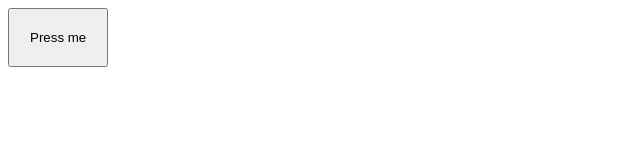
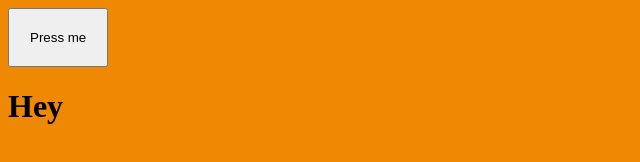
Before and after one commit to rajchatterz/ColorChangingApp, a plain HTML site: page index.html in a window 1280 px wide. Both pictures are taken after a click on the button "Press me". Shown: the whole page, without its empty margins (0-640 px from the left). Drawn offline with Linux system fonts and the light colour scheme.

Commit message:
donw with basic color changing app

```diff
--- a/chnageBackground.js
+++ b/chnageBackground.js
@@ -1,5 +1,11 @@
 const element = document.createElement('button')
 element.textContent = "Press me"
-element.style.padding="20px"
+element.style.padding = "20px"
+let color = ["red","green","yellow","purple"]
 let body = document.getElementById('body')
+const head = document.getElementById("col")
 body.appendChild(element)
+element.addEventListener("click", () => {
+    const randomCol = `rgb(${Math.floor(Math.random() * 256)}, ${Math.floor(Math.random() * 256)}, ${Math.floor(Math.random() * 256)})`
+    document.body.style.backgroundColor=randomCol
+})
--- a/index.html
+++ b/index.html
@@ -7,7 +7,7 @@
 </head>
 <body>
     <div id="body"></div>
-
+    <h1 id="col">Hey</h1>
     <script src="./chnageBackground.js"></script>
 </body>
 </html>
```
